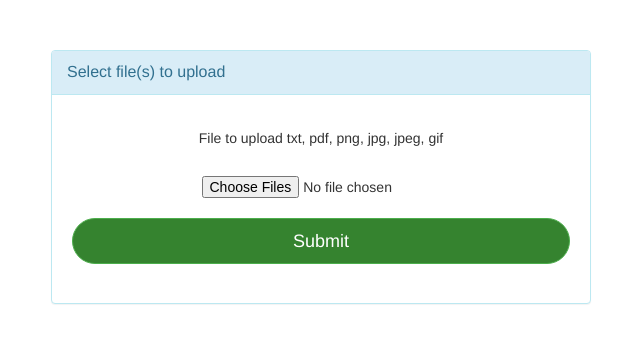
After one commit to cr105ph1nx/offline-geotagged-image-locater, a Flask app: template templates/upload.html in a window 1280 px wide. The commit adds this page. Shown: the top 343 px of the page, without its empty margins (319-959 px from the left). Run offline with Flask 2, Linux system fonts and the light colour scheme; the template is opened without the code that fills it, so the values that code supplies are empty; some libraries are stand-ins or nearby versions.

Commit message:
add flask images picker

```diff
--- /dev/null
+++ b/app.py
@@ -0,0 +1,45 @@
+# app.py
+from flask import Flask, render_template, flash, request, redirect
+from werkzeug.utils import secure_filename
+import os
+#import magic
+import urllib.request
+
+app = Flask(__name__)
+
+UPLOAD_FOLDER = 'static/'
+
+app.secret_key = "zWIm007r3dkv9Nfv9jV2uaNRrGkqGzMu"
+app.config['UPLOAD_FOLDER'] = UPLOAD_FOLDER
+app.config['MAX_CONTENT_LENGTH'] = 16 * 1024 * 1024
+
+ALLOWED_EXTENSIONS = set(['png', 'jpg', 'jpeg'])
+
+
+def allowed_file(filename):
+    return '.' in filename and filename.rsplit('.', 1)[1].lower() in ALLOWED_EXTENSIONS
+
+
+@app.route('/')
+def upload_form():
+    return render_template('upload.html')
+
+
+@app.route('/', methods=['POST'])
+def upload_file():
+    if request.method == 'POST':
+        # check if the post request has the files part
+        if 'files[]' not in request.files:
+            flash('No file part')
+            return redirect(request.url)
+        files = request.files.getlist('files[]')
+        for file in files:
+            if file and allowed_file(file.filename):
+                filename = secure_filename(file.filename)
+                file.save(os.path.join(app.config['UPLOAD_FOLDER'], filename))
+        flash('File(s) successfully uploaded')
+        return redirect('/')
+
+
+if __name__ == '__main__':
+    app.run(debug=True)
--- a/geotagging.py
+++ b/geotagging.py
@@ -1,6 +1,4 @@
 import exifread
-import json
-import requests
 from sys import argv
 
 
--- a/template/index.html
+++ b/templates/index.html
@@ -1,7 +1,7 @@
 <!DOCTYPE html>
 <html>
   <head>
-    <title>Leaflet Preview</title>
+    <title>Geotagged Image Locater</title>
     <meta charset="utf-8" />
     <meta name="viewport" content="width=device-width, initial-scale=1.0" />
 
@@ -26,6 +26,7 @@
       #map {
         width: 100%;
         height: 100%;
+        background-color: aliceblue;
       }
     </style>
   </head>
--- /dev/null
+++ b/templates/upload.html
@@ -0,0 +1,55 @@
+<!DOCTYPE html>
+<html>
+<head>
+ <title>Python Flask Multiple Files Upload</title>
+ <link href="https://maxcdn.bootstrapcdn.com/bootstrap/3.3.0/css/bootstrap.min.css" rel="stylesheet" id="bootstrap-css">
+ <script src="https://maxcdn.bootstrapcdn.com/bootstrap/3.3.0/js/bootstrap.min.js"></script>
+ <script src="https://code.jquery.com/jquery-1.11.1.min.js"></script>
+</head>
+<div id="wrapper">
+            <div id="page-wrapper">
+                <div class="row">
+                    <div class="container">
+                        <div id="identitycard" style="margin-top:50px" class="mainbox col-md-6 col-md-offset-3 col-sm-8 col-sm-offset-2">
+                            <div class="panel panel-info">
+                                <div class="panel-heading">
+                                    <div class="panel-title">Select file(s) to upload</div>
+                                </div>
+                                <div class="panel-body">
+        <p>
+         {% with messages = get_flashed_messages() %}
+           {% if messages %}
+          {% for message in messages %}
+            <div class="alert alert-success">
+             <strong>{{ message }}</strong>
+           </div>
+          {% endfor %}
+           {% endif %}
+         {% endwith %}
+        </p>
+                                    <div class="row">
+                                        <p style="padding: 8px;" class="text-center">File to upload txt, pdf, png, jpg, jpeg, gif</p>
+                                    </div>
+                                    <div class="row" style="padding: 10px 15px 9px;">
+                                        <form method="post" action="/" enctype="multipart/form-data">
+                                            <div class="form-group">
+                                                <div class="row" style="margin-bottom: 20px;">
+                                                    <div class="col-md-12 col-sm-12 col-xs-12 col-lg-12 col-md-offset-3 col-sm-offset-3 col-xs-offset-2">
+                                                        <input type="file" name="files[]" multiple="true" autocomplete="off" required>
+                                                    </div>
+                                                </div>
+                                                <div class="row text-center" style="padding-left: 20px;padding-right: 20px;">
+             <input type="submit" value="Submit" class="btn btn-lg btn-block btn-success" style="border-radius: 50px;background-color:#35832f;">
+            </div>
+                                            </div>
+                                        </form>
+                                    </div>
+                                </div>
+                            </div>
+                        </div>
+                    </div>
+                </div>
+        </div>
+</div>
+</body>
+</html>
```
Also changed, not shown: requirements.txt (+3 -9 lines), README.md, static/11.jpg (added), static/test.jpeg (added), 1 other file.
